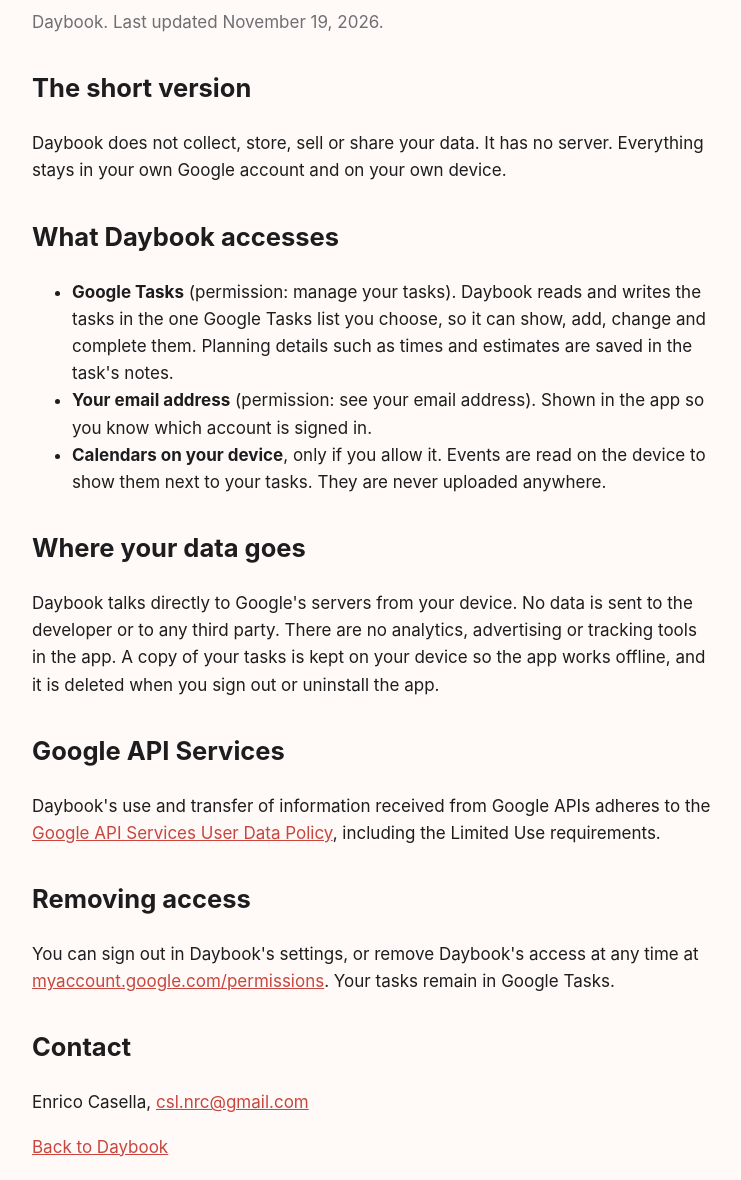
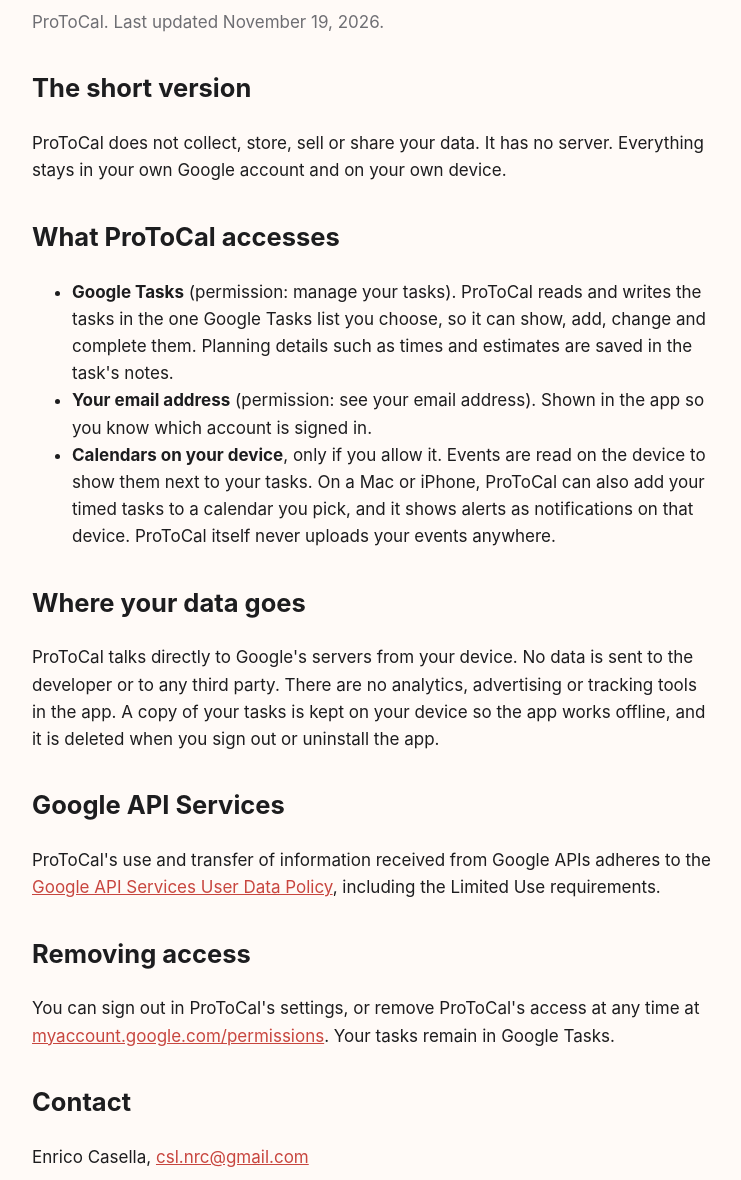
Before and after one commit to HenReeco/protocal, a plain HTML site: page privacy.html in a window 1280 px wide. Shown: the part 120-1300 px from the top of the page, without its empty margins (268-1009 px from the left). Drawn offline with Linux system fonts and the light colour scheme.

Commit message:
Update privacy.html

```diff
--- a/privacy.html
+++ b/privacy.html
@@ -3,43 +3,42 @@
 <head>
 <meta charset="utf-8">
 <meta name="viewport" content="width=device-width, initial-scale=1">
-<title>Daybook privacy policy</title>
+<title>ProToCal privacy policy</title>
 <link rel="stylesheet" href="style.css">
 </head>
 <body>
 <h1>Privacy policy</h1>
-<p class="sub">Daybook. Last updated November 19, 2026.</p>
+<p class="sub">ProToCal. Last updated November 19, 2026.</p>
 
 <h2>The short version</h2>
-<p>Daybook does not collect, store, sell or share your data. It has no server. Everything stays in your own Google account
+<p>ProToCal does not collect, store, sell or share your data. It has no server. Everything stays in your own Google account
 and on your own device.</p>
 
-<h2>What Daybook accesses</h2>
+<h2>What ProToCal accesses</h2>
 <ul>
-<li><strong>Google Tasks</strong> (permission: manage your tasks). Daybook reads and writes the tasks in the one Google Tasks list
+<li><strong>Google Tasks</strong> (permission: manage your tasks). ProToCal reads and writes the tasks in the one Google Tasks list
 you choose, so it can show, add, change and complete them. Planning details such as times and estimates are saved in the task's notes.</li>
 <li><strong>Your email address</strong> (permission: see your email address). Shown in the app so you know which account is signed in.</li>
-<li><strong>Calendars on your device</strong>, only if you allow it. Events are read on the device to show them next to your tasks.
-They are never uploaded anywhere.</li>
+<li><strong>Calendars on your device</strong>, only if you allow it. Events are read on the device to show them next to your tasks. On a Mac or iPhone, ProToCal can also add your timed tasks to a calendar you pick, and it shows alerts as notifications on that device. ProToCal itself never uploads your events anywhere.</li>
 </ul>
 
 <h2>Where your data goes</h2>
-<p>Daybook talks directly to Google's servers from your device. No data is sent to the developer or to any third party.
+<p>ProToCal talks directly to Google's servers from your device. No data is sent to the developer or to any third party.
 There are no analytics, advertising or tracking tools in the app. A copy of your tasks is kept on your device so the app works offline,
 and it is deleted when you sign out or uninstall the app.</p>
 
 <h2>Google API Services</h2>
-<p>Daybook's use and transfer of information received from Google APIs adheres to the
+<p>ProToCal's use and transfer of information received from Google APIs adheres to the
 <a href="https://developers.google.com/terms/api-services-user-data-policy">Google API Services User Data Policy</a>,
 including the Limited Use requirements.</p>
 
 <h2>Removing access</h2>
-<p>You can sign out in Daybook's settings, or remove Daybook's access at any time at
+<p>You can sign out in ProToCal's settings, or remove ProToCal's access at any time at
 <a href="https://myaccount.google.com/permissions">myaccount.google.com/permissions</a>. Your tasks remain in Google Tasks.</p>
 
 <h2>Contact</h2>
 <p>Enrico Casella, <a href="mailto:csl.nrc@gmail.com">csl.nrc@gmail.com</a></p>
 
-<p><a href="index.html">Back to Daybook</a></p>
+<p><a href="index.html">Back to ProToCal</a></p>
 </body>
 </html>
```
